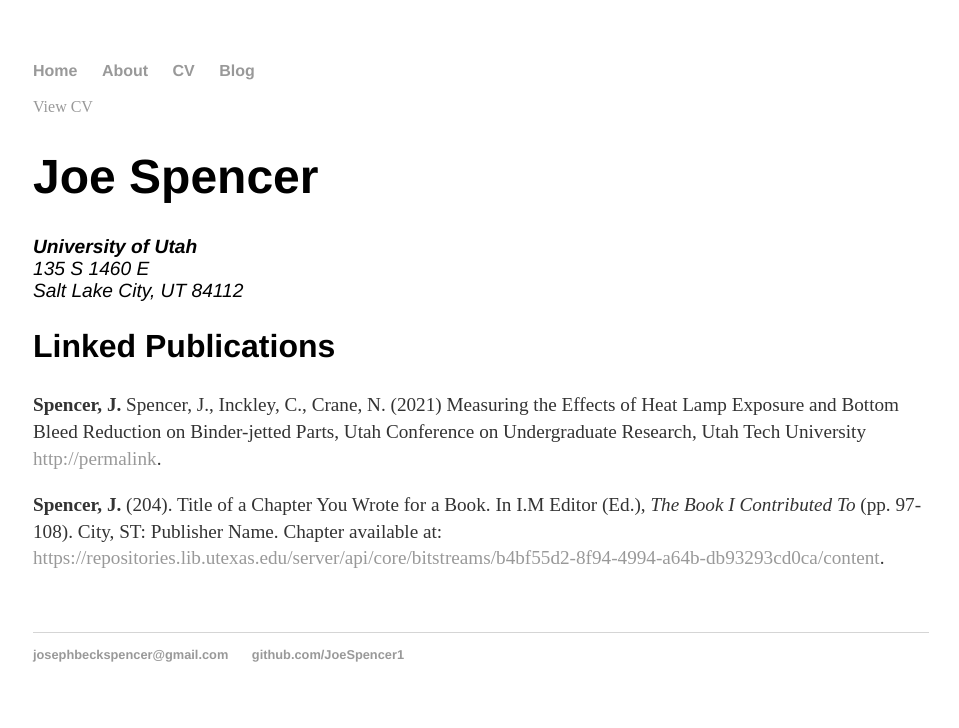
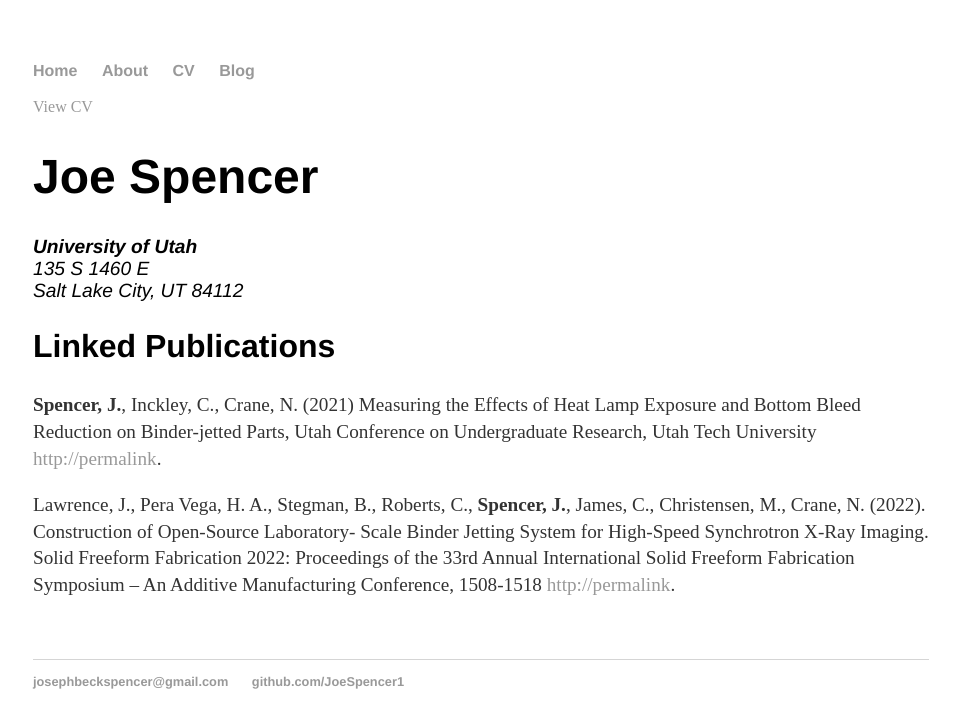
Before and after one commit to JoeSpencer1/josephspencer.github.io, a Jekyll site: the page built from cv/index.html, in a window 1280 px wide. Shown: the top 728 px of the page, without its empty margins (159-1118 px from the left). Built offline with Jekyll 4.4.1, drawn with Linux system fonts in a browser that asks for light colours.

Commit message:
Update linked publications in index.html

```diff
--- a/cv/index.html
+++ b/cv/index.html
@@ -17,8 +17,8 @@ title: My CV
 
 					<h2>Linked Publications</h2>
 
-					<p><strong>Spencer, J.</strong> Spencer, J., Inckley, C., Crane, N. (2021) Measuring the Effects of Heat Lamp Exposure and Bottom Bleed Reduction on Binder-jetted Parts, Utah Conference on Undergraduate Research, Utah Tech University <a href="#">http://permalink</a>.
-					<p><strong>Spencer, J.</strong> (204). Title of a Chapter You Wrote for a Book. In I.M Editor (Ed.), <em>The Book I Contributed To</em> (pp. 97-108). City, ST: Publisher Name. Chapter available at: <a href="#">https://repositories.lib.utexas.edu/server/api/core/bitstreams/b4bf55d2-8f94-4994-a64b-db93293cd0ca/content</a>.
+					<p><strong>Spencer, J.</strong>, Inckley, C., Crane, N. (2021) Measuring the Effects of Heat Lamp Exposure and Bottom Bleed Reduction on Binder-jetted Parts, Utah Conference on Undergraduate Research, Utah Tech University <a href="#">http://permalink</a>.
+					<p>Lawrence, J., Pera Vega, H. A., Stegman, B., Roberts, C., <strong>Spencer, J.</strong>, James, C., Christensen, M., Crane, N. (2022). Construction of Open-Source Laboratory- Scale Binder Jetting System for High-Speed Synchrotron X-Ray Imaging. Solid Freeform Fabrication 2022: Proceedings of the 33rd Annual International Solid Freeform Fabrication Symposium – An Additive Manufacturing Conference, 1508-1518 <a href="#">http://permalink</a>.
 
 
 	</div>
```
